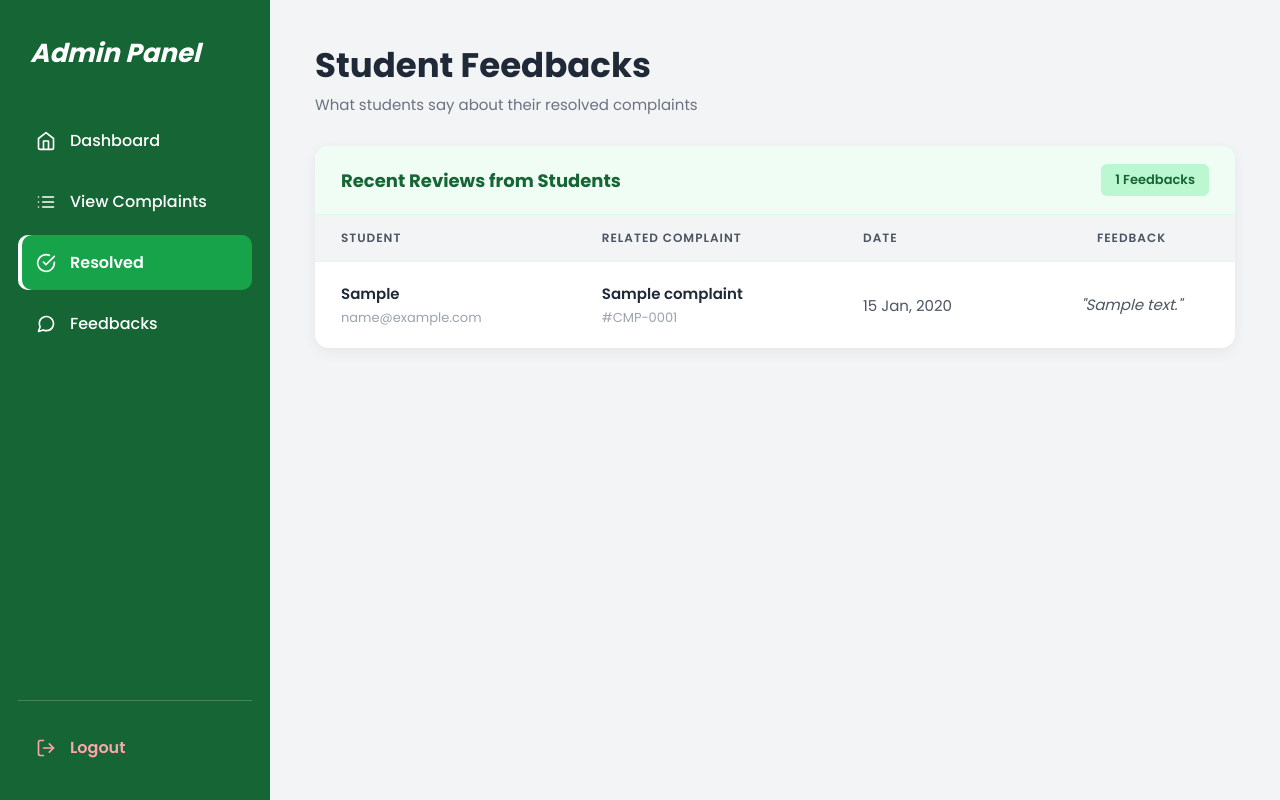
After one commit to maryam-codes-hub/Smart_University, a Django app: page /admin-portal/feedbacks/ in a window 1280 px wide. The commit adds this page. Run offline with Django 5.2, Linux system fonts and the light colour scheme; a user stored in the database is signed in; tables that the repository leaves empty hold one stand-in row (values such as "Sample post").

Commit message:
Added admin feedback logic

```diff
--- a/complaints/static/complaints/css/admin.css
+++ b/complaints/static/complaints/css/admin.css
@@ -52,3 +52,4 @@
 }
 .tick-btn:hover { background: #15803d; }
 .done-label { color: #6b7280; font-size: 13px; font-weight: 600; }
+.quote { font-style: italic; color: #374151; max-width: 420px; line-height: 1.6; }
--- a/complaints/templates/admin_base.html
+++ b/complaints/templates/admin_base.html
@@ -30,7 +30,8 @@
                 View Complaints
             </a>
 
-            <a href="#">
+            <a href="{% url 'admin_feedbacks' %}"
+             class="{% if request.resolver_match.url_name == 'admin_feedbacks' %}active{% endif %}">
                 <svg class="ico" width="20" height="20" viewBox="0 0 24 24" fill="none" stroke="currentColor" stroke-width="2" stroke-linecap="round" stroke-linejoin="round"><path d="M22 11.08V12a10 10 0 1 1-5.93-9.14"/><polyline points="22 4 12 14.01 9 11.01"/></svg>
                 Resolved
             </a>
--- /dev/null
+++ b/complaints/templates/admin_feedbacks.html
@@ -0,0 +1,54 @@
+{% extends 'admin_base.html' %}
+
+{% block title %}Feedbacks{% endblock %}
+
+{% block content %}
+
+    <div class="topbar">
+        <div>
+            <h1>Student Feedbacks</h1>
+            <p class="muted">What students say about their resolved complaints</p>
+        </div>
+    </div>
+
+    <div class="panel">
+        <div class="panel-head">
+            <h2>Recent Reviews from Students</h2>
+            <span class="count-chip">{{ feedbacks|length }} Feedbacks</span>
+        </div>
+
+        <div class="table-wrap">
+            <table class="table">
+                <thead>
+                    <tr>
+                        <th>Student</th>
+                        <th>Related Complaint</th>
+                        <th>Date</th>
+                        <th>Feedback</th>
+                    </tr>
+                </thead>
+                <tbody>
+                    {% for f in feedbacks %}
+                        <tr>
+                            <td>
+                                <span class="subject">{{ f.complaint.student.first_name|default:f.complaint.student.username }}</span>
+                                <span class="cell-sub">{{ f.complaint.student.email }}</span>
+                            </td>
+                            <td>
+                                <span class="subject">{{ f.complaint.title }}</span>
+                                <span class="cell-sub">#CMP-{{ f.complaint.id|stringformat:"04d" }}</span>
+                            </td>
+                            <td>{{ f.created_at|date:"d M, Y" }}</td>
+                            <td class="quote">"{{ f.comment }}"</td>
+                        </tr>
+                    {% empty %}
+                        <tr>
+                            <td colspan="4" class="empty">No feedback received yet.</td>
+                        </tr>
+                    {% endfor %}
+                </tbody>
+            </table>
+        </div>
+    </div>
+
+{% endblock %}
--- a/complaints/urls.py
+++ b/complaints/urls.py
@@ -20,4 +20,5 @@ urlpatterns =[
     path('admin-portal/dashboard/', views.admin_dashboard, name='admin_dashboard'),
     path('admin-portal/complaints/', views.admin_complaints, name='admin_complaints'),
     path('admin-portal/complaints/<int:pk>/status/', views.update_status, name='update_status'),
+    path('admin-portal/feedbacks/', views.admin_feedbacks, name='admin_feedbacks'),
 ]
--- a/complaints/views.py
+++ b/complaints/views.py
@@ -3,7 +3,7 @@ from django.contrib import messages
 from .models import ContactMessage
 from django.contrib.auth.models import User
 from django.contrib.auth import authenticate, login, logout
-from .models import ContactMessage, Complaint
+from .models import ContactMessage, Complaint,Feedback
 from django.shortcuts import render, redirect, get_object_or_404
 from django.contrib.auth.decorators import login_required, user_passes_test
 
@@ -145,6 +145,26 @@ def give_feedback(request):
         status='resolved',
         feedback__isnull=True,
     )
+
+    if request.method == 'POST':
+        complaint_id = request.POST.get('complaint','')
+        comment = request.POST.get('comment').strip()
+
+        if not complaint_id.isdigit() or not comment:
+            messages.error(request, 'Please choose a complaint and write your feedback.')
+            return redirect('give_feedback')
+
+        complaint = complaints.filter(pk=complaint_id).first()
+
+        if not complaint_id or not comment:
+            messages.error(request, 'Please choose a complaint and write your feedback.')
+            return redirect('give_feedback')
+
+        complaint = get_object_or_404(Complaint, pk=complaint_id)
+        Feedback.objects.create(complaint=complaint, comment=comment)
+
+        messages.success(request, 'Thank you! Your feedback has been submitted.')
+        return redirect('give_feedback')
     return render(request, 'give_feedback.html', {'complaints': complaints})
 
 
@@ -217,3 +237,8 @@ def update_status(request, pk):
             messages.error(request, 'Invalid status.')
 
     return redirect('admin_complaints')
+
+@user_passes_test(is_admin, login_url='admin_login')
+def admin_feedbacks(request):
+    feedbacks = Feedback.objects.select_related('complaint__student').order_by('-created_at')
+    return render(request, 'admin_feedbacks.html', {'feedbacks': feedbacks})
```
